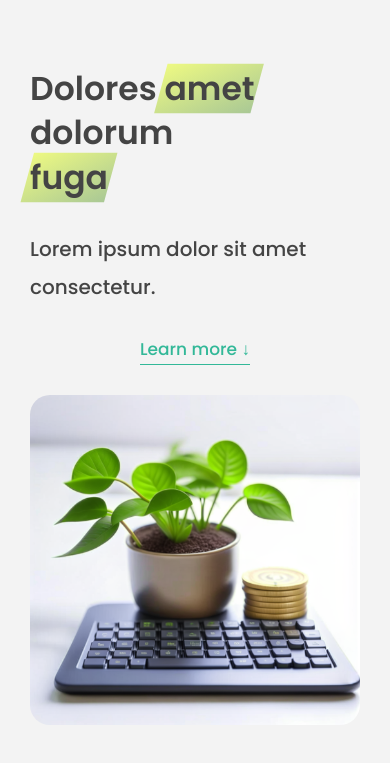
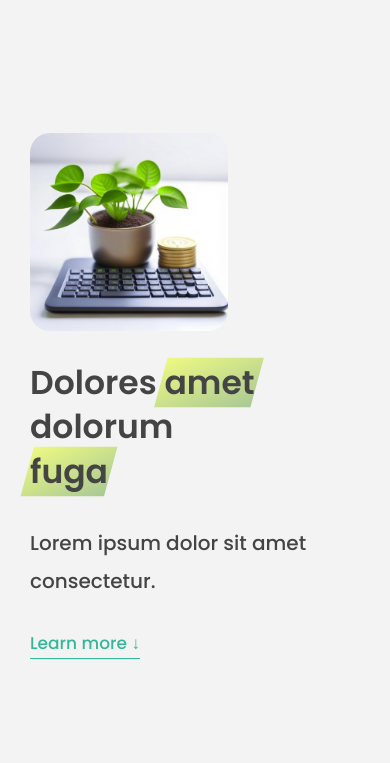
Before and after one commit to filimonich/Advanced-DOM-Bankist, a website built with Parcel: page index.html in a window 390 px wide. Shown: the part 71-834 px from the top of the page. Built offline with nearby package versions, Linux system fonts and the light colour scheme.

Commit message:
fix: update 640 px version

```diff
--- a/src/style.css
+++ b/src/style.css
@@ -752,9 +752,15 @@ h4 {
   }
 
   .header__title {
+    grid-template-columns: none;
+    /* display: flex;
+    flex-direction: row;
+    flex-wrap: wrap; */
+
+    /* flex-flow: wrap;
     display: flex;
-    flex-direction: row;
-    flex-wrap: wrap;
+    flex-direction: column;
+    align-items: center; */
   }
 
   h1 {
@@ -766,6 +772,8 @@ h4 {
   }
 
   .header__img {
+    width: 60%;
+    grid-column: 1;
     transform: none;
   }
 
```
